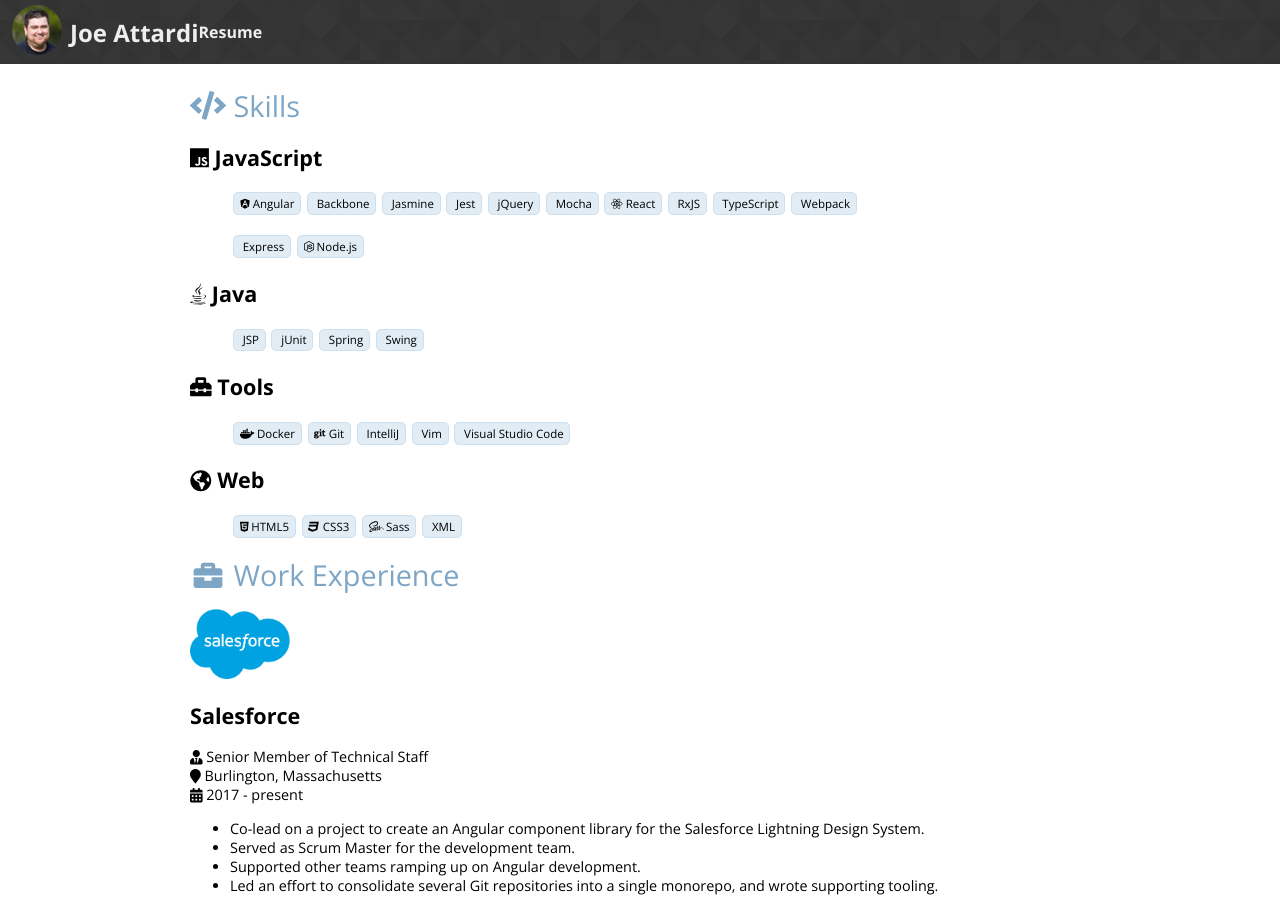
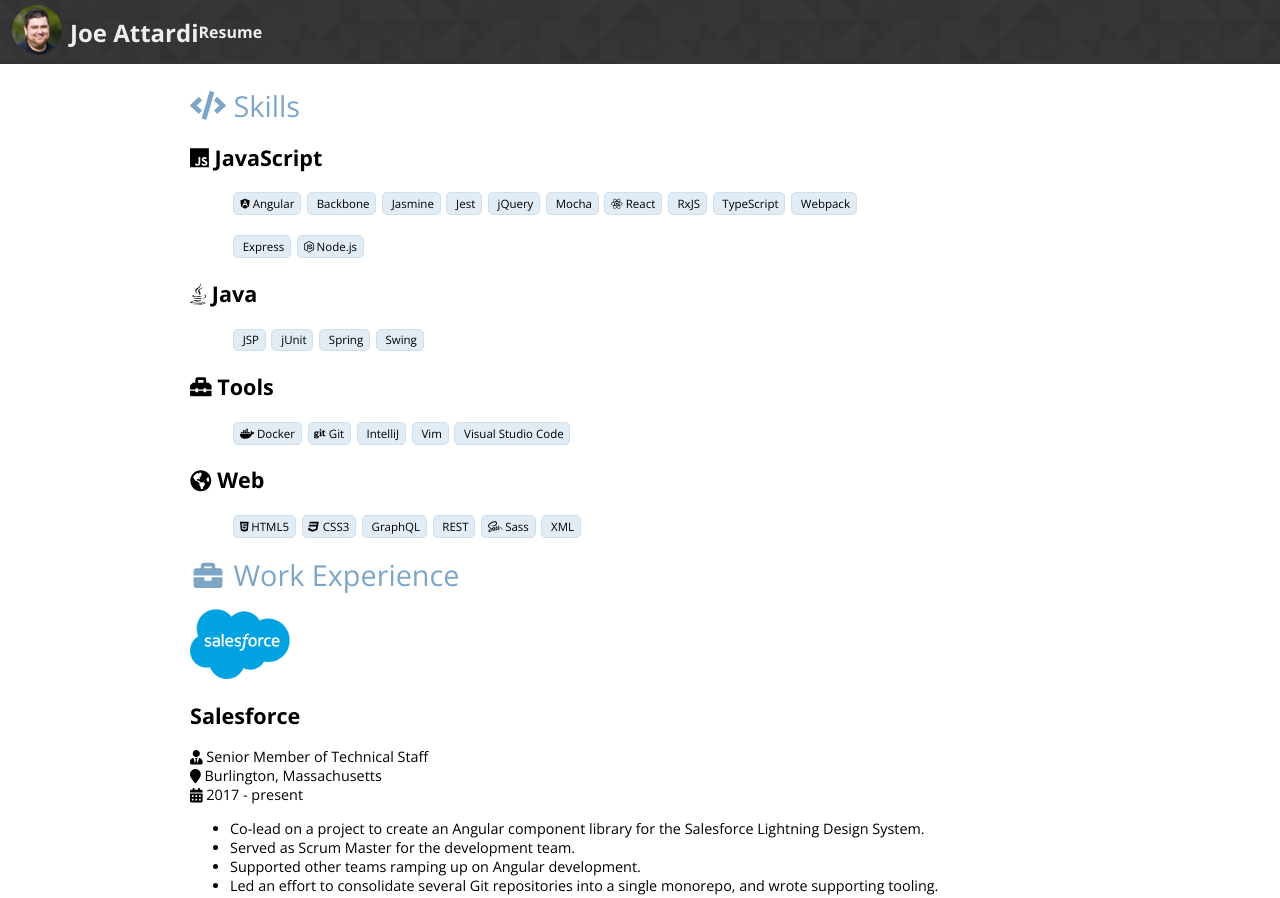
Before and after one commit to websiteinspiration/gatsby-portfolio-website-example, a Gatsby site: page /resume in a window 1280 px wide. Shown: the top 898 px of the page. Built offline with nearby package versions, Linux system fonts and the light colour scheme; Gatsby itself is replaced by a stand-in of ours.

Commit message:
add REST and GraphQL

```diff
--- a/src/pages/resume.js
+++ b/src/pages/resume.js
@@ -110,6 +110,8 @@
             <ul>
               <Skill name="HTML5" icon="html5" />
               <Skill name="CSS3" icon="css3" />
+              <Skill name="GraphQL" />
+              <Skill name="REST" />
               <Skill name="Sass" icon="sass" />
               <Skill name="XML" />
             </ul>
```
